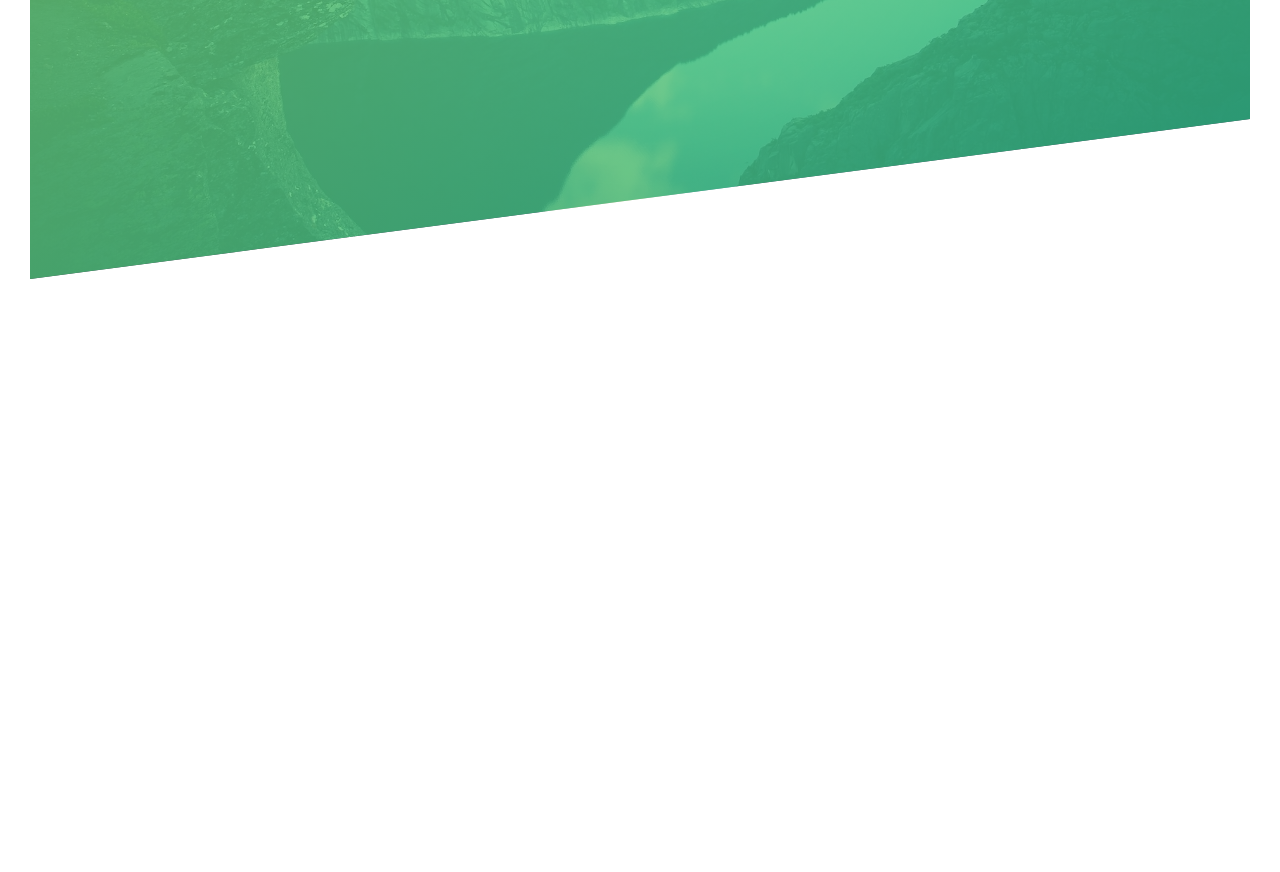
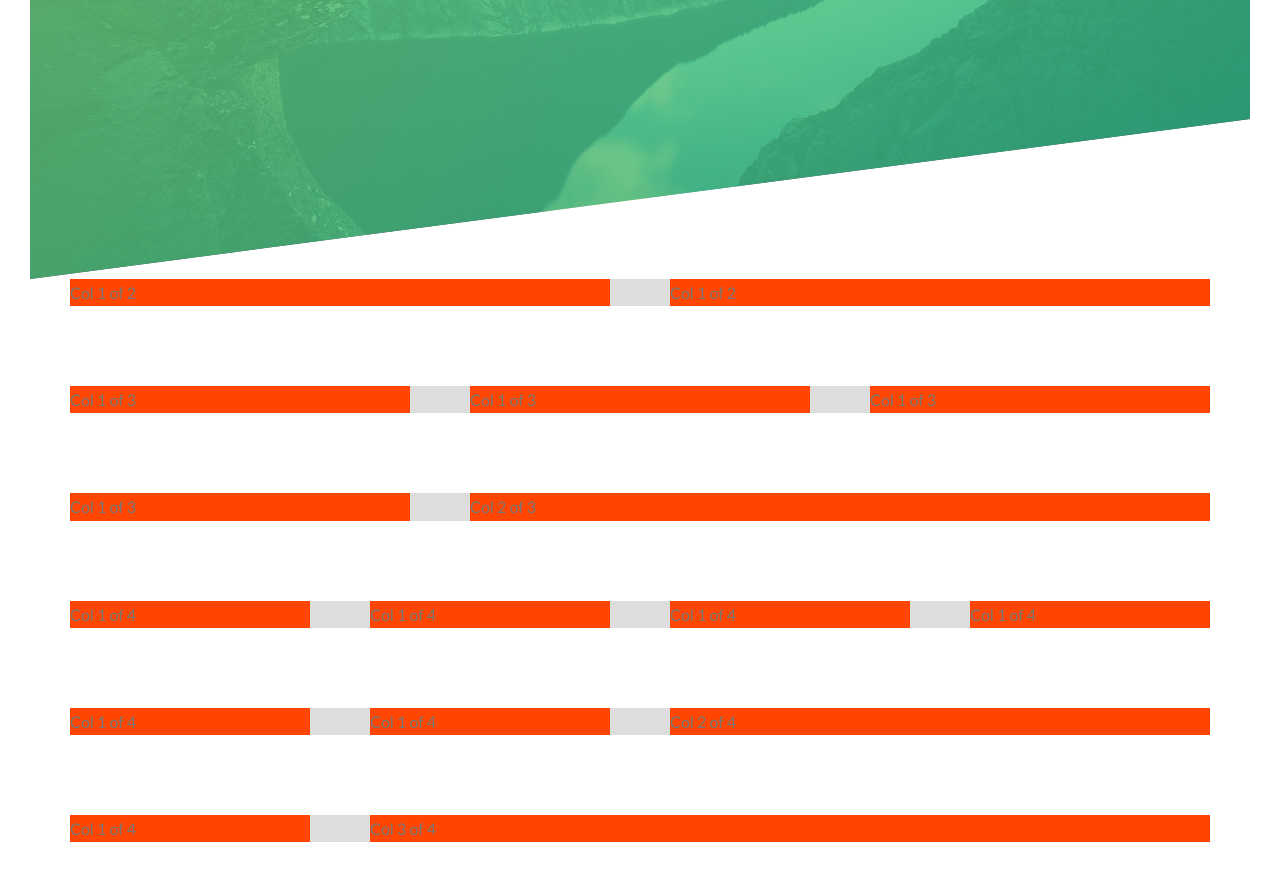
Before and after one commit to matheuscruzhen/natours, a website: page index.html in a window 1280 px wide. Shown: the part 511-1383 px from the top of the page. Before the commit the page ends 820 px from the top, so only its background shows below. Drawn offline with Linux system fonts and the light colour scheme.

Commit message:
building a custom grid with float

```diff
--- a/index.html
+++ b/index.html
@@ -27,5 +27,68 @@
             <a href="#" class="btn btn--white btn--animated">Discover our tours</a>
         </div>
     </header>
+
+    <section class="grid-test">
+        <div class="row">
+            <div class="col-1-of-2">
+                Col 1 of 2
+            </div>
+            <div class="col-1-of-2">
+                Col 1 of 2
+            </div>
+        </div>
+        <div class="row">
+            <div class="col-1-of-3">
+                Col 1 of 3
+            </div>
+            <div class="col-1-of-3">
+                Col 1 of 3
+            </div>
+            <div class="col-1-of-3">
+                Col 1 of 3
+            </div>
+        </div>
+        <div class="row">
+            <div class="col-1-of-3">
+                Col 1 of 3
+            </div>
+            <div class="col-2-of-3">
+                Col 2 of 3
+            </div>
+        </div>
+        <div class="row">
+            <div class="col-1-of-4">
+                Col 1 of 4
+            </div>
+            <div class="col-1-of-4">
+                Col 1 of 4
+            </div>
+            <div class="col-1-of-4">
+                Col 1 of 4
+            </div>
+            <div class="col-1-of-4">
+                Col 1 of 4
+            </div>
+        </div>
+        <div class="row">
+            <div class="col-1-of-4">
+                Col 1 of 4
+            </div>
+            <div class="col-1-of-4">
+                Col 1 of 4
+            </div>
+            <div class="col-2-of-4">
+                Col 2 of 4
+            </div>
+        </div>
+        <div class="row">
+            <div class="col-1-of-4">
+                Col 1 of 4
+            </div>
+            <div class="col-3-of-4">
+                Col 3 of 4
+            </div>
+        </div>
+    </section>
 </body>
 </html>
--- a/sass/abstracts/_mixins.scss
+++ b/sass/abstracts/_mixins.scss
@@ -0,0 +1,7 @@
+@mixin clearfix {
+    &:after {
+        content: "";
+        display: table;
+        clear: both;
+    }
+}
--- a/sass/abstracts/_variables.scss
+++ b/sass/abstracts/_variables.scss
@@ -1,6 +1,13 @@
+// COLORS
 $color-primary: #55c57a;
 $color-primary-light: #7ed56f;
 $color-primary-dark: #28b485;
+
 $color-grey-dark: #777;
 $color-white: #fff;
 $color-black: #000;
+
+// GRID
+$grid-width: 114rem;
+$gutter-vertical: 8rem;
+$gutter-horizontal: 6rem;
--- /dev/null
+++ b/sass/layout/_grid.scss
@@ -0,0 +1,44 @@
+.row {
+    max-width: $grid-width;
+    background-color: #ddd;
+    margin: 0 auto;
+
+    &:not(:last-child) {
+        margin-bottom: $gutter-vertical;
+    }
+
+    @include clearfix;
+
+    [class^="col-"] {
+        background-color: orangered;
+        float: left;
+
+        &:not(:last-child) {
+            margin-right: $gutter-horizontal;
+        }
+    }
+
+    .col-1-of-2 {
+        width: calc((100% - #{$gutter-horizontal}) / 2);
+    }
+
+    .col-1-of-3 {
+        width: calc((100% - (2 * #{$gutter-horizontal})) / 3);
+    }
+
+    .col-1-of-4 {
+        width: calc((100% - (3 * #{$gutter-horizontal})) / 4);
+    }
+
+    .col-2-of-3 {
+        width: calc(((100% - (2 * #{$gutter-horizontal})) / 3) * 2 + #{$gutter-horizontal});
+    }
+
+    .col-2-of-4 {
+        width: calc(2 * ((100% - (3 * #{$gutter-horizontal})) / 4) + #{$gutter-horizontal});
+    }
+
+    .col-3-of-4 {
+        width: calc(3 * ((100% - (3 * #{$gutter-horizontal})) / 4) + 2 * #{$gutter-horizontal});
+    }
+}
--- a/sass/main.scss
+++ b/sass/main.scss
@@ -10,5 +10,6 @@
 @import "components/button.scss";
 
 @import "layout/header";
+@import "layout/grid";
 
 @import "pages/home";
```
Also changed, not shown: css/style.css.
